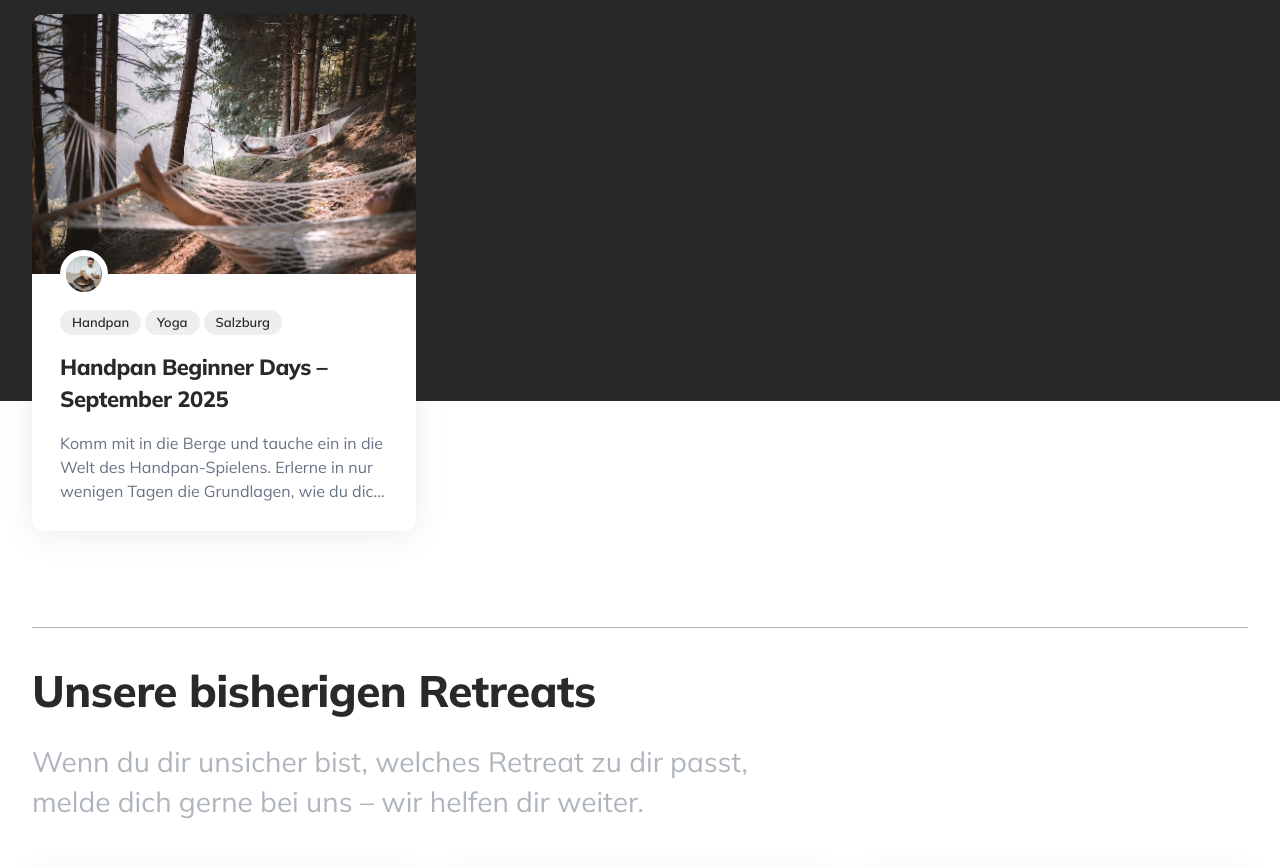
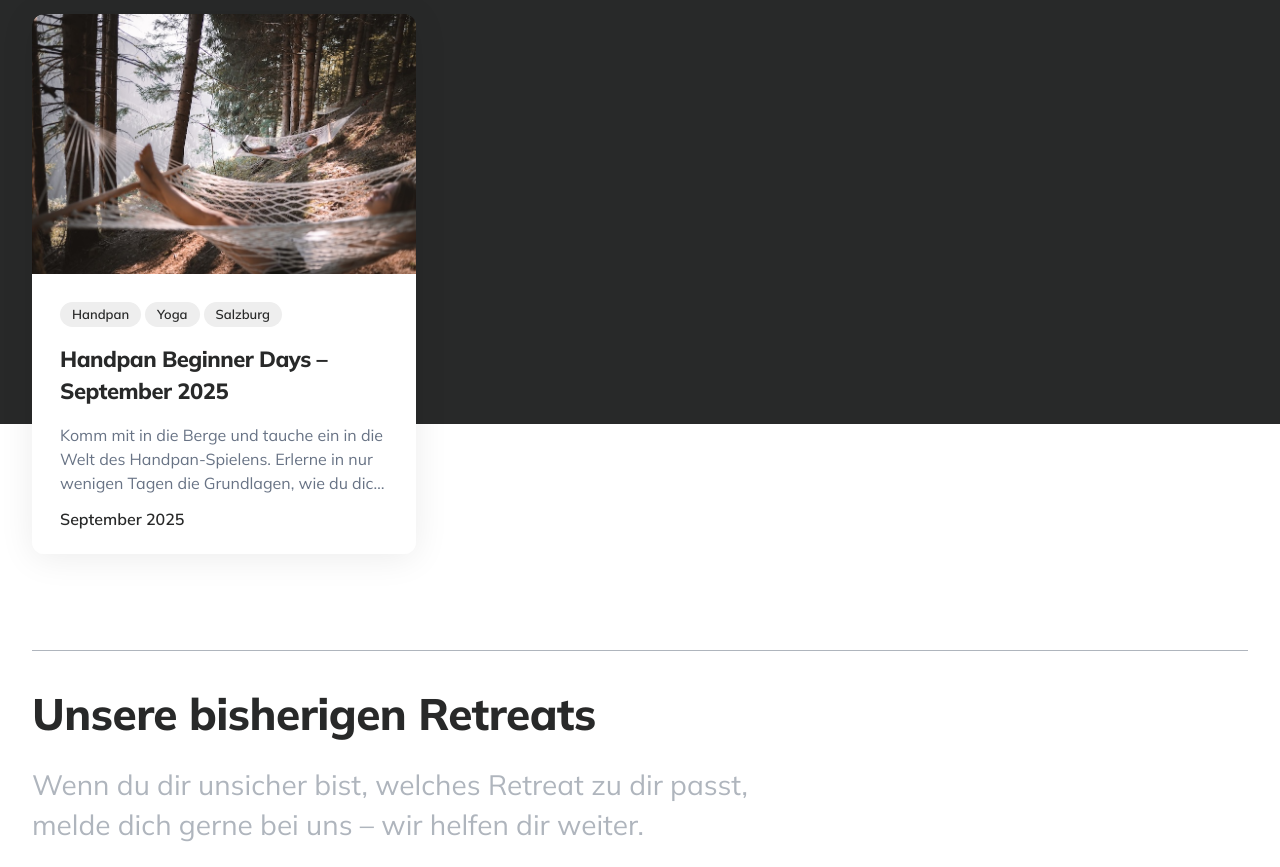
Before and after one commit to lukasziegler/retreats-in-oesterreich, a Jekyll site: the page built from index.html, in a window 1280 px wide, cut to the strip 644-1511 px from the top of the page. Built offline with Jekyll 4.4.1, drawn with Linux system fonts in a browser that asks for light colours; the list of posts is cut into pages by our own code.

Commit message:
author's image removed and date_range added

```diff
--- a/_includes/featured-section.html
+++ b/_includes/featured-section.html
@@ -46,24 +46,20 @@
                   </div>
                   {% endif %}
 
-                  <a class="article__image" href="{{post.url | prepend: site.baseurl}}">
-                  {% if post.image %}
-                    <img class="lazy" data-src="{{site.baseurl}}{{post.image}}" alt="{{post.title}}">
+                  {% if post.external_url %}
+                    <a class="article__image" href="{{post.external_url}}" target="_blank" rel="noopener">
+                    {% if post.image %}
+                      <img class="lazy" data-src="{{site.baseurl}}{{post.image}}" alt="{{post.title}}">
+                    {% endif %}
+                    </a>
+                  {% else %}
+                    <a class="article__image" href="{{post.url | prepend: site.baseurl}}">
+                    {% if post.image %}
+                      <img class="lazy" data-src="{{site.baseurl}}{{post.image}}" alt="{{post.title}}">
+                    {% endif %}
+                    </a>
                   {% endif %}
-                  </a>
 
-                  <div class="article__meta">
-                    {% assign author = site.authors | where: 'username', post.author | first %}
-                    {% if author %}
-                    <a href="{{ author.url }}" class="article__author__image" title="{{ author.name }}">
-                      <img class="lazy" data-src="{{ author.image }}" alt="{{ author.name }}">
-                    </a>
-                    {% else %}
-                    <a href="{{site.baseurl}}/about/" class="article__author__image" title="{{site.data.settings.author.author__name}}">
-                      <img class="lazy" data-src="{{site.data.settings.author.author__avatar}}" alt="{{site.data.settings.author.author__name}}">
-                    </a>
-                    {% endif %}
-                  </div>
                 </div>
 
                 <div class="article__content">
@@ -77,12 +73,26 @@
                   {% endif %}
 
                   <h2 class="article__title">
-                    <a href="{{ post.url | prepend: site.baseurl }}">{{ post.title }}</a>
+                    {% if post.external_url %}
+                      <a href="{{ post.external_url }}" target="_blank" rel="noopener">{{ post.title }}</a>
+                    {% else %}
+                      <a href="{{ post.url | prepend: site.baseurl }}">{{ post.title }}</a>
+                    {% endif %}
                   </h2>
 
                   <p class="article__excerpt">
                     {% if post.description %}{{ post.description }}{% else %}{{ post.content | strip_html | truncate: 160 }}{% endif %}
                   </p>
+
+                  {% if post.start_date and post.end_date %}
+                  <div class="article__date-range">
+                    {% include date_range.html
+                      start_date = post.start_date
+                      end_date = post.end_date
+                    %}
+                  </div>
+                  {% endif %}
+
                 </div>
 
               </div>
--- a/_sass/3-modules/_article.scss
+++ b/_sass/3-modules/_article.scss
@@ -87,15 +87,17 @@
 
 .article__content {
   will-change: transform;
-  padding: 36px 28px 28px 28px;
+  padding: 28px 28px 20px 28px;
   background-color: var(--background-color);
 }
 
 .article__meta {
+  display: none;
+/*
   position: absolute;
   z-index: 1;
   left: 28px;
-  bottom: -24px;
+  bottom: -24px;*/
 
   .article__author__image {
     position: relative;
```
